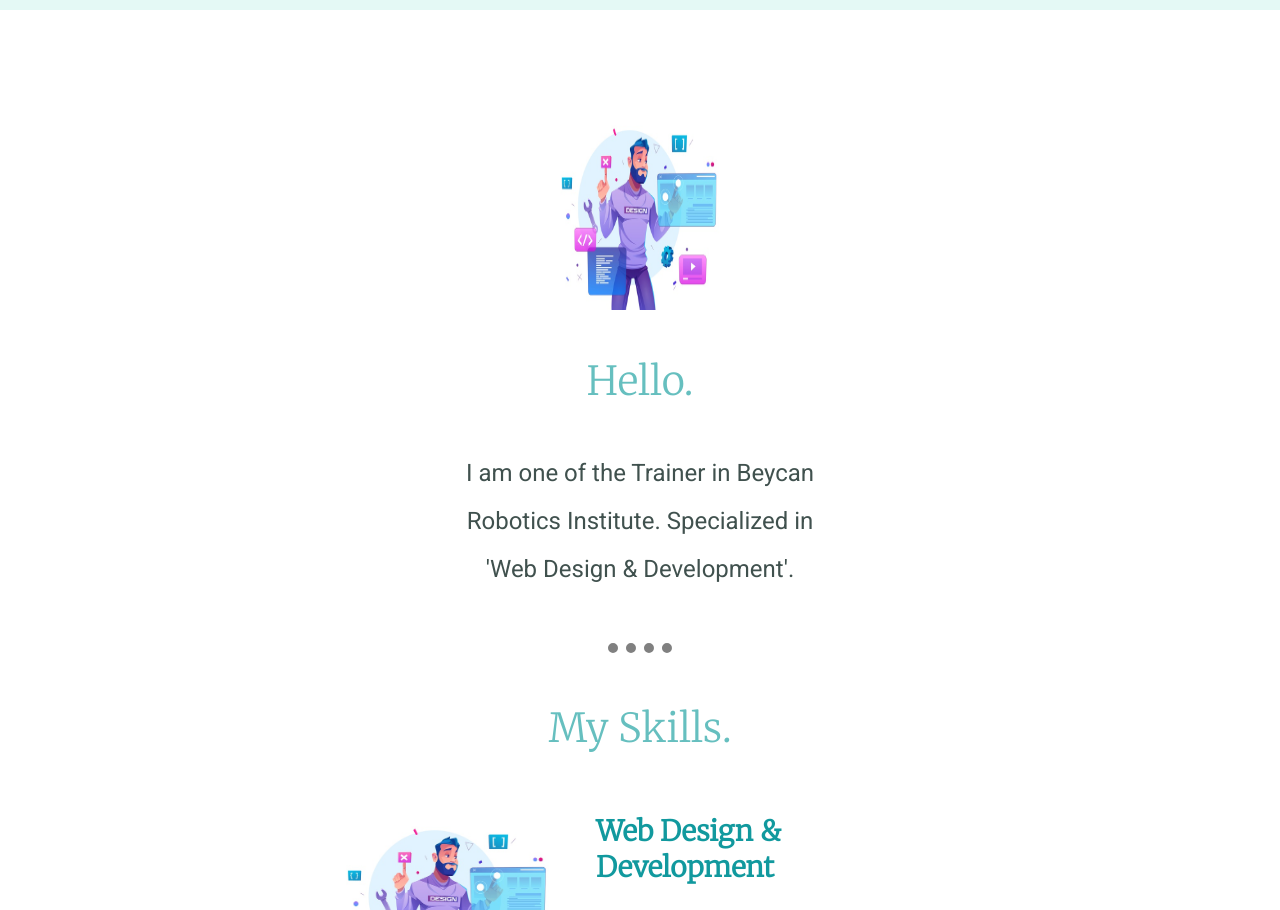
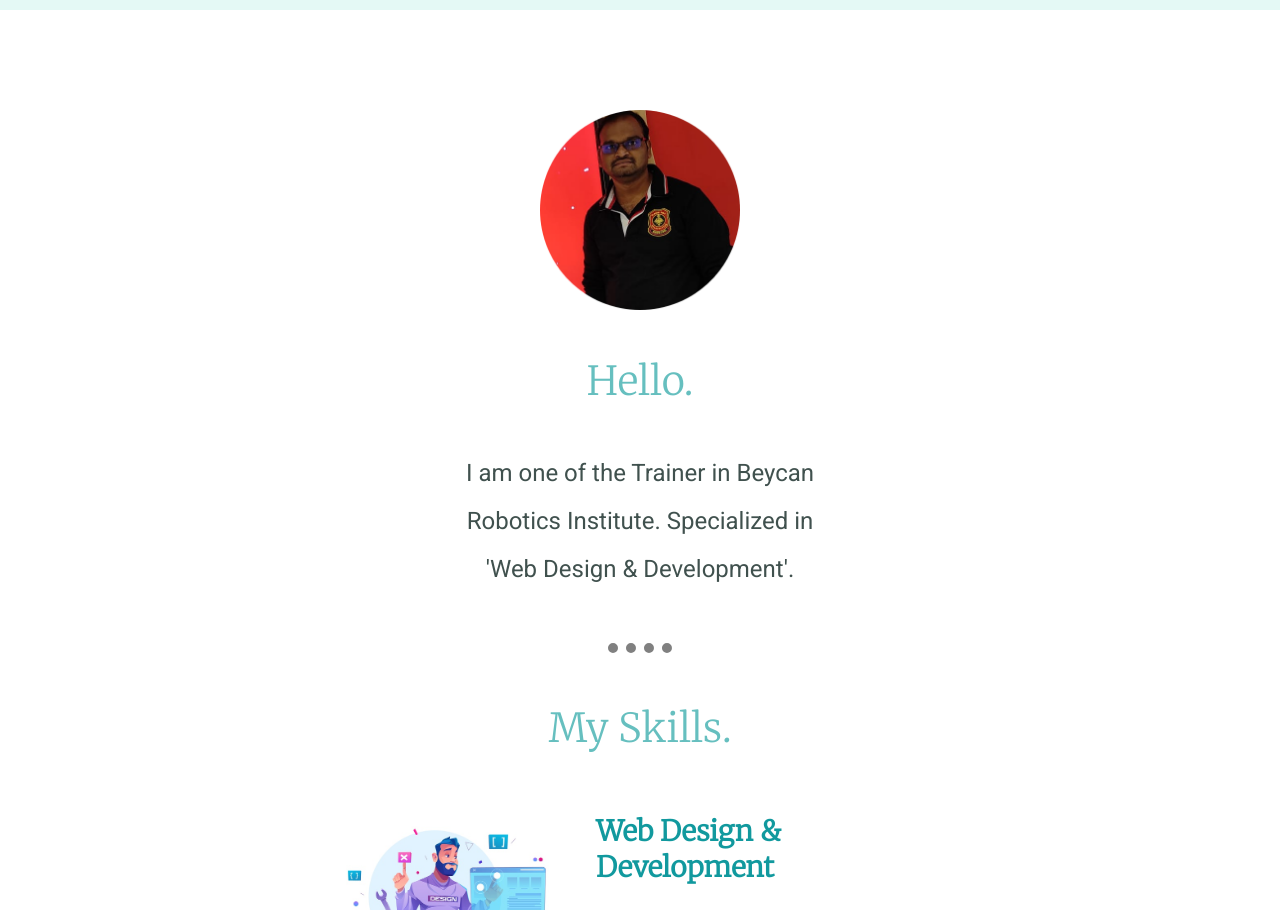
Before and after one commit to Rajasekarmech24/Testing-Personal-Site, a plain HTML site: page index.html in a window 1280 px wide. Shown: the part 806-1716 px from the top of the page. Drawn offline with Linux system fonts and the light colour scheme.

Commit message:
Update index.html

```diff
--- a/index.html
+++ b/index.html
@@ -20,7 +20,7 @@
   </div>
   <div class="middle-container">
     <div class="profile">
-      <img src="Images/Webdesigner.jpg" alt="Rajasekar Photo" width="200" height="200">
+      <img src="Images/circle-cropped.png" alt="Rajasekar Photo" width="200" height="200">
       <h2>Hello.</h2>
       <p class="Intro">I am one of the Trainer in Beycan Robotics Institute. Specialized in 'Web Design & Development'.</p>
     </div>
```
